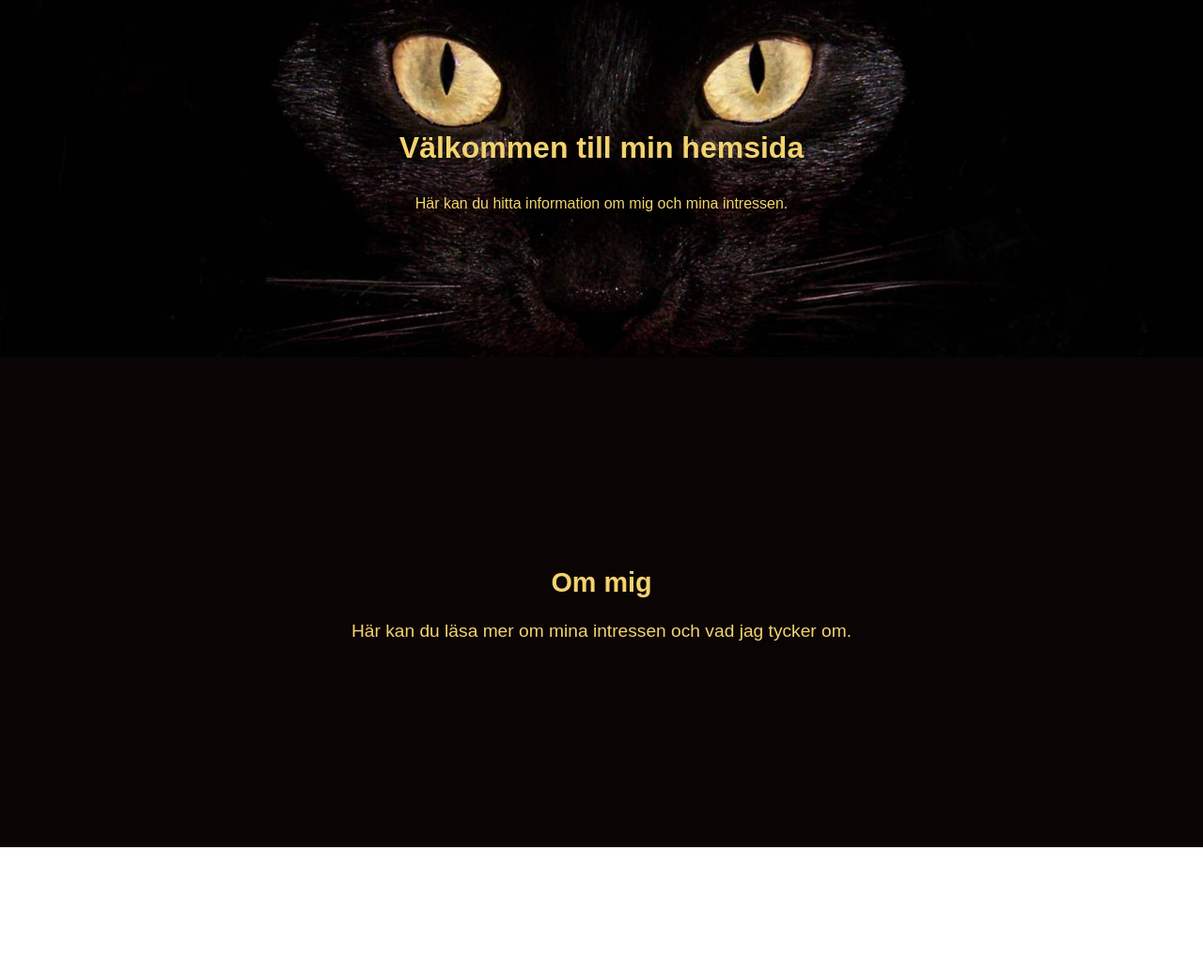
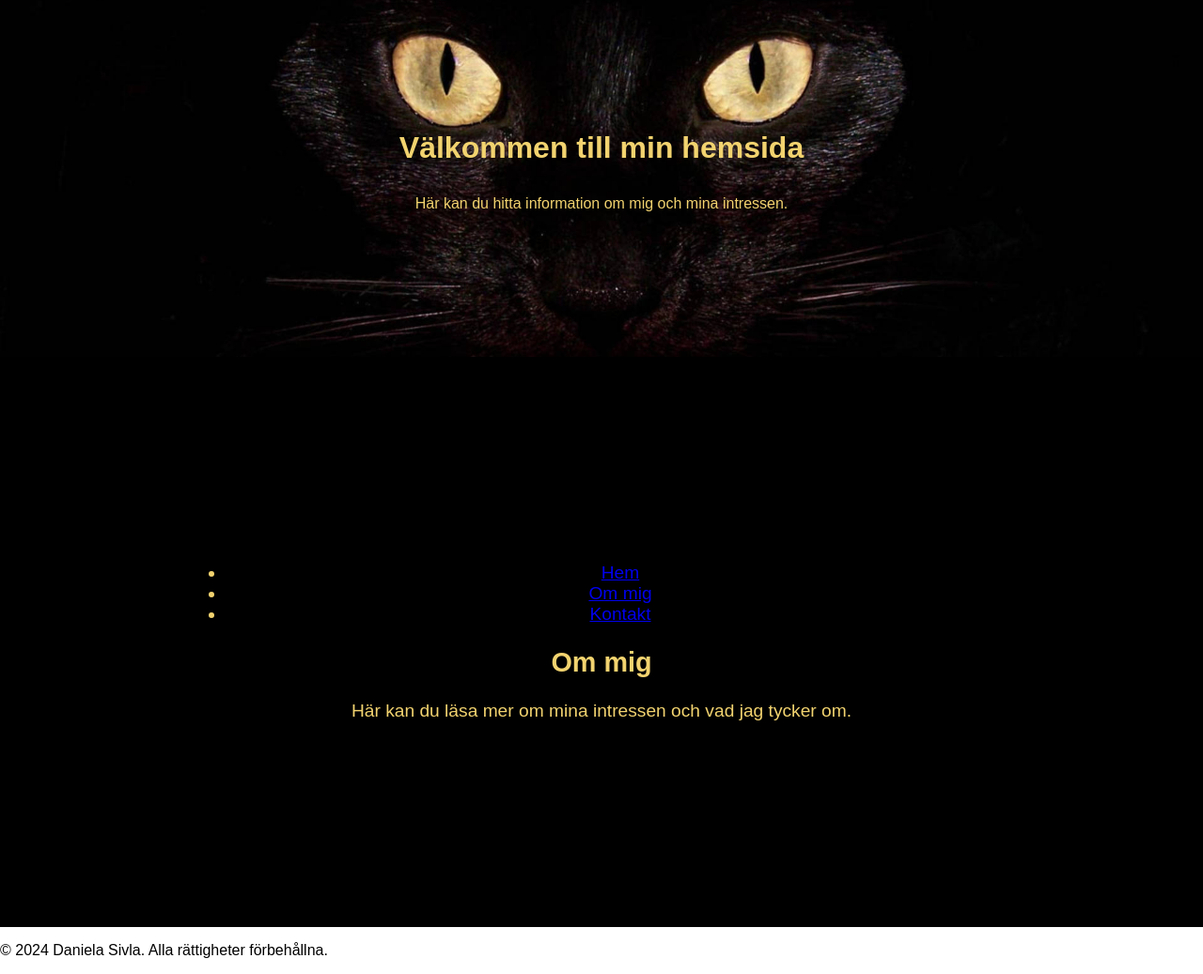
Before and after one commit to danielasilva92/Hem, a plain HTML site: page index.html in a window 1280 px wide. Shown: the whole page at 94% size. Before the commit the page ends 918 px from the top, so only its background shows below. Drawn offline with Linux system fonts and the light colour scheme.

Commit message:
minor changes

```diff
--- a/index.html
+++ b/index.html
@@ -9,7 +9,10 @@
 
 
 <body>
+
     <header class="hero">
+
+
          <img src="kattt.jpg" alt="en söt katt">
          <div class ="hero-overlay"></div>
 
@@ -21,8 +24,22 @@
     </header>
 
     <main class ="page">
+         <nav>
+            <ul>
+                <li><a href="#">Hem</a></li>
+                <li><a href="#">Om mig</a></li>
+                <li><a href="#">Kontakt</a></li>
+            </ul>
+        </nav>
+        <section>
+
         <h2>Om mig</h2>
         <p>Här kan du läsa mer om mina intressen och vad jag tycker om.</p>
     </main>
+    </section>
+
+    <footer>
+        <p>&copy; 2024 Daniela Sivla. Alla rättigheter förbehållna.</p>
+    </footer>
 </body>
 </html>
--- a/style.css
+++ b/style.css
@@ -43,6 +43,6 @@ body {
     margin: 0 0 16px;
     text-align: center;
     color: #f2d36f;
-    background: #0b0404;
+    background: #000000;
 
 }
```
